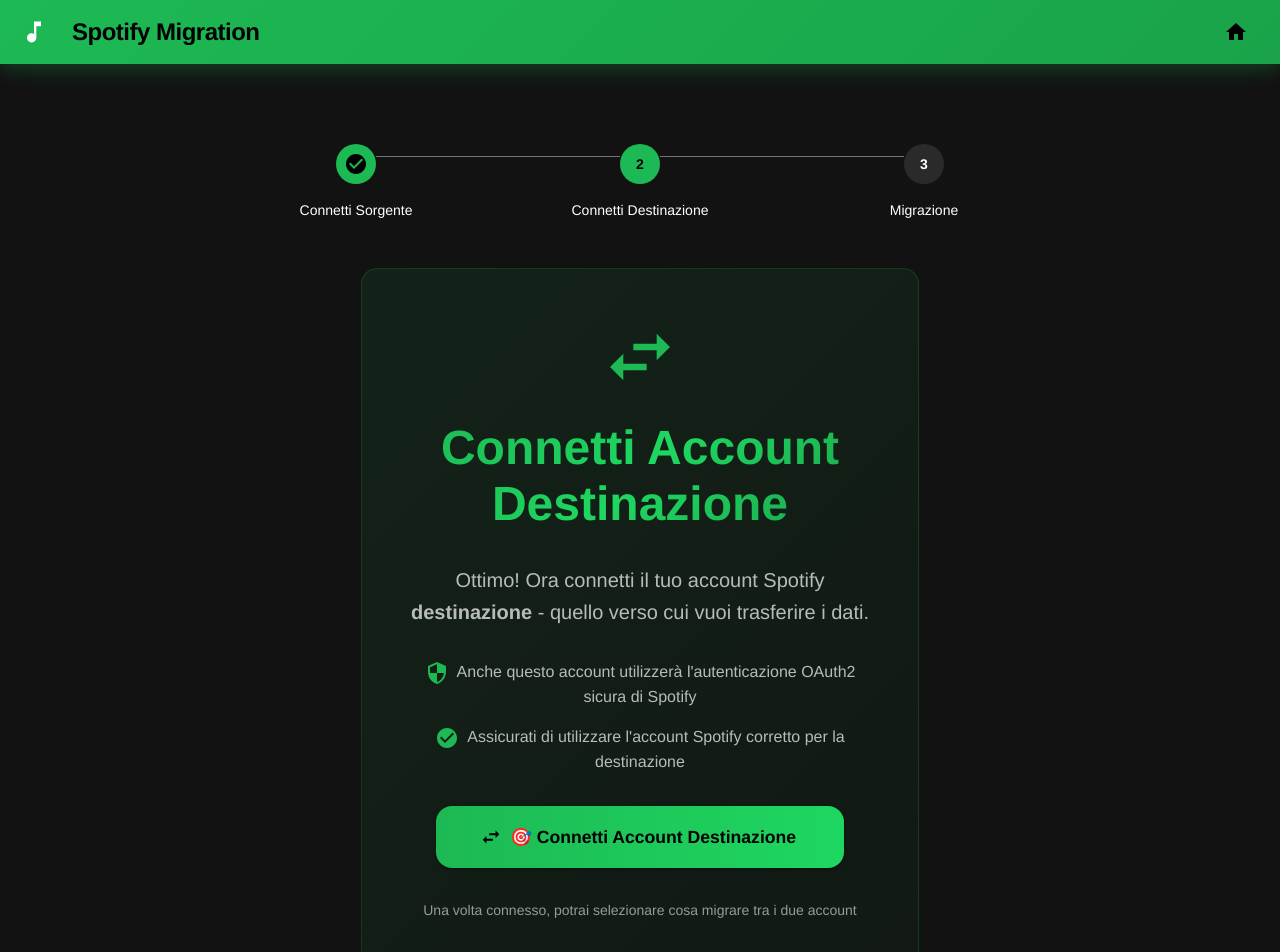
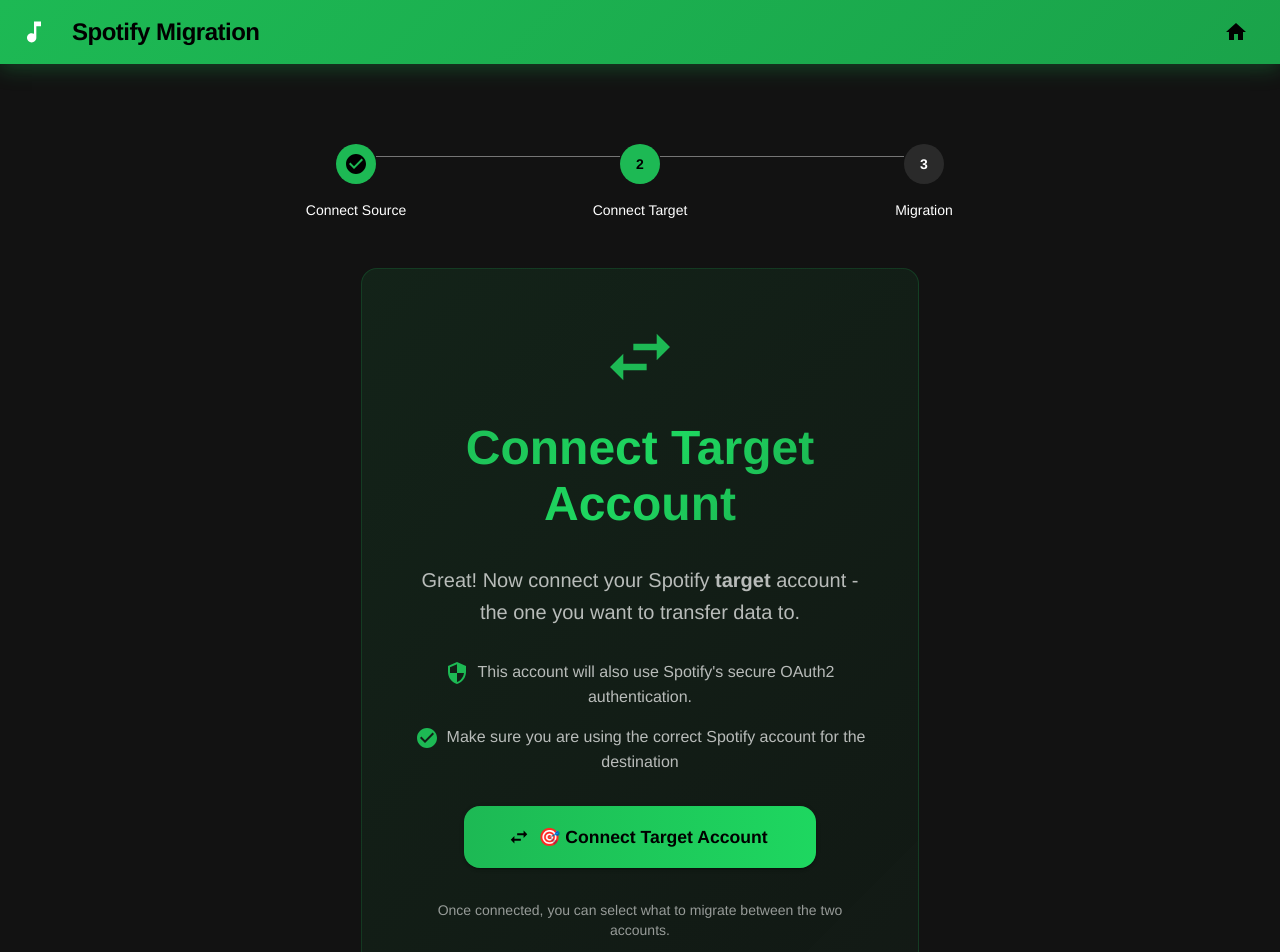
Before and after one commit to gomgo-github/spotify-migration-tool-english, a React (Vite) app in the folder client/: page /auth/destination in a window 1280 px wide. Shown: the top 952 px of the page. Built offline with nearby package versions, Linux system fonts and the light colour scheme; no server answers.

Commit message:
Translated Auth Target Account Page

```diff
--- a/client/src/pages/AuthDestination.jsx
+++ b/client/src/pages/AuthDestination.jsx
@@ -21,7 +21,7 @@
     const error = urlParams.get('error');
 
     if (error) {
-      setError('Autenticazione fallita: ' + error);
+      setError('Authentication failed: ' + error);
       return;
     }
 
@@ -38,13 +38,13 @@
           if (response.data.destAuthenticated) {
             navigate('/preview');
           } else {
-            setError('Autenticazione fallita. Riprova.');
+            setError('Authentication failed. Please try again.');
           }
         })
         .catch(err => {
           console.error('Error checking auth status:', err);
           setLoading(false);
-          setError('Errore durante il controllo dello stato di autenticazione');
+          setError('Error checking authentication status');
         });
     }
   }, [navigate]);
@@ -55,7 +55,7 @@
     window.location.href = '/api/auth/destination/login';
   };
 
-  const steps = ['Connetti Sorgente', 'Connetti Destinazione', 'Migrazione'];
+  const steps = ['Connect Source', 'Connect Target', 'Migration'];
 
   if (loading) {
     return (
@@ -85,10 +85,10 @@
             />
           </Box>
           <Typography variant="h5" sx={{ mb: 1, fontWeight: 600 }}>
-            Autenticazione in corso...
+           Authentication in progress...
           </Typography>
           <Typography variant="body1" color="text.secondary">
-            Ti stiamo reindirizzando a Spotify per autorizzare l'account destinazione
+            We are redirecting you to Spotify to authorize the target account
           </Typography>
         </Card>
       </Container>
@@ -167,7 +167,7 @@
                   backgroundClip: 'text'
                 }}
               >
-                Connetti Account Destinazione
+                Connect Target Account
               </Typography>
             </Box>
 
@@ -177,7 +177,7 @@
               color="text.secondary"
               sx={{ mb: 4, lineHeight: 1.6 }}
             >
-              Ottimo! Ora connetti il tuo account Spotify <strong>destinazione</strong> - quello verso cui vuoi trasferire i dati.
+              Great! Now connect your Spotify <strong>target</strong> account - the one you want to transfer data to.
             </Typography>
 
             {error && (
@@ -198,11 +198,11 @@
             <Box sx={{ mb: 4 }}>
               <Typography variant="body1" color="text.secondary" paragraph>
                 <SecurityIcon sx={{ verticalAlign: 'middle', mr: 1, color: '#1DB954' }} />
-                Anche questo account utilizzerà l'autenticazione OAuth2 sicura di Spotify
+                This account will also use Spotify's secure OAuth2 authentication.
               </Typography>
               <Typography variant="body1" color="text.secondary">
                 <CheckCircleIcon sx={{ verticalAlign: 'middle', mr: 1, color: '#1DB954' }} />
-                Assicurati di utilizzare l'account Spotify corretto per la destinazione
+                Make sure you are using the correct Spotify account for the destination
               </Typography>
             </Box>
 
@@ -228,12 +228,12 @@
                 transition: 'all 0.3s ease'
               }}
             >
-              🎯 Connetti Account Destinazione
+              🎯 Connect Target Account
             </Button>
 
             <Box sx={{ mt: 4 }}>
               <Typography variant="body2" color="text.secondary" sx={{ opacity: 0.8 }}>
-                Una volta connesso, potrai selezionare cosa migrare tra i due account
+                Once connected, you can select what to migrate between the two accounts.
               </Typography>
             </Box>
           </Paper>
```
